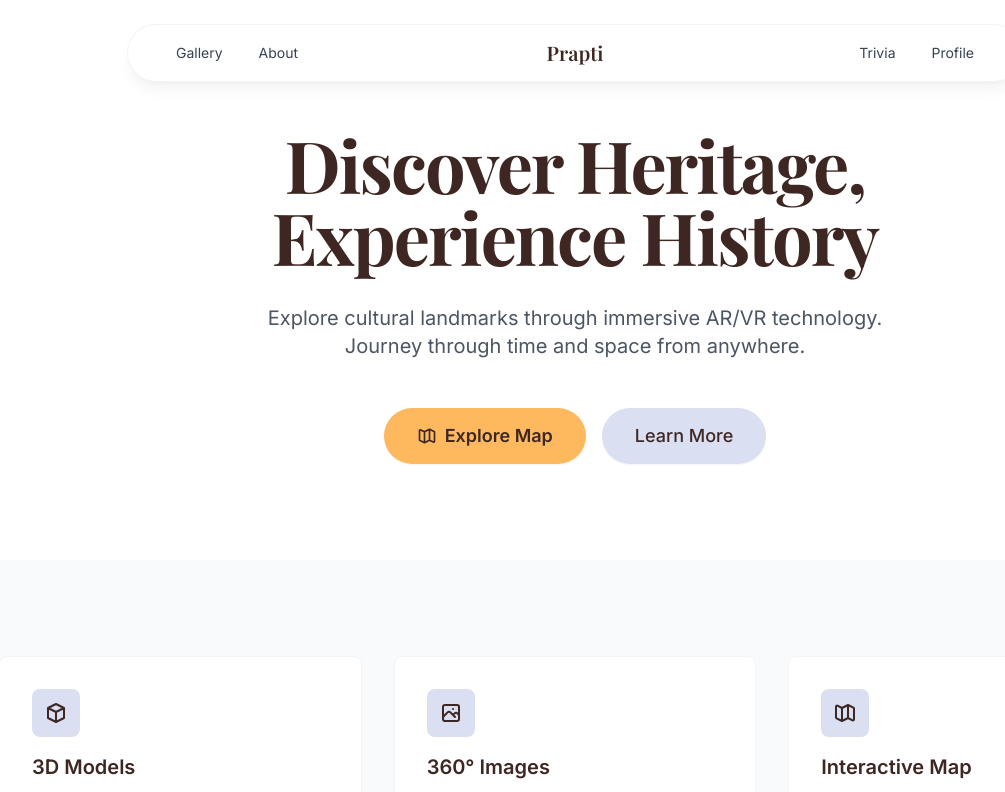
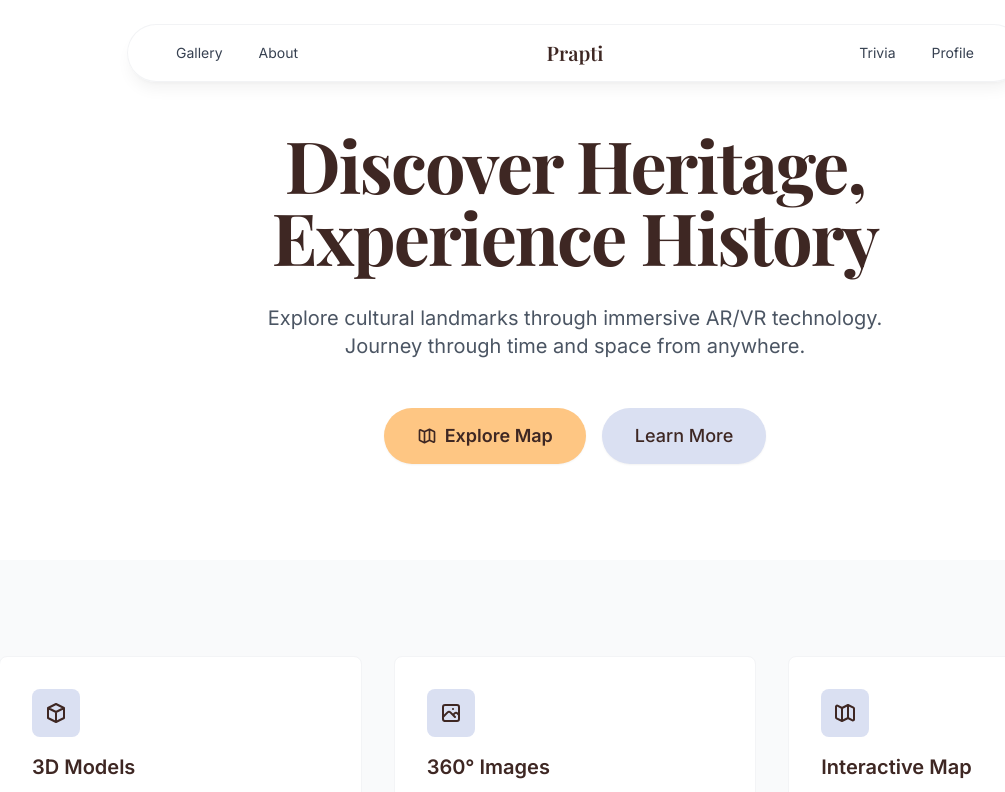
Before and after one commit to Prapti-XR/Prapti, a Next.js app: page / in a window 1280 px wide. Shown: the top 792 px of the page, without its empty margins (65-1070 px from the left). Built offline with nearby package versions, Linux system fonts and the light colour scheme; a web font is replaced by a local one.

Commit message:
feat: update primary color to #FEC683 for improved contrast and compliance with WCAG standards

```diff
--- a/tailwind.config.js
+++ b/tailwind.config.js
@@ -9,7 +9,7 @@ module.exports = {
     extend: {
       colors: {
         heritage: {
-          primary: '#FEB95F',      // Warm golden yellow - primary accent
+          primary: '#FEC683',      // Warm golden yellow - primary accent
           secondary: '#8B4513',    // Saddle brown - heritage warmth
           accent: '#96ADC8',       // Soft blue-gray - calm complement
           dark: '#3E2723',         // Dark brown - text and headers
```
Also changed, not shown: 2 other files (tests, documents, lock files or other folders).
